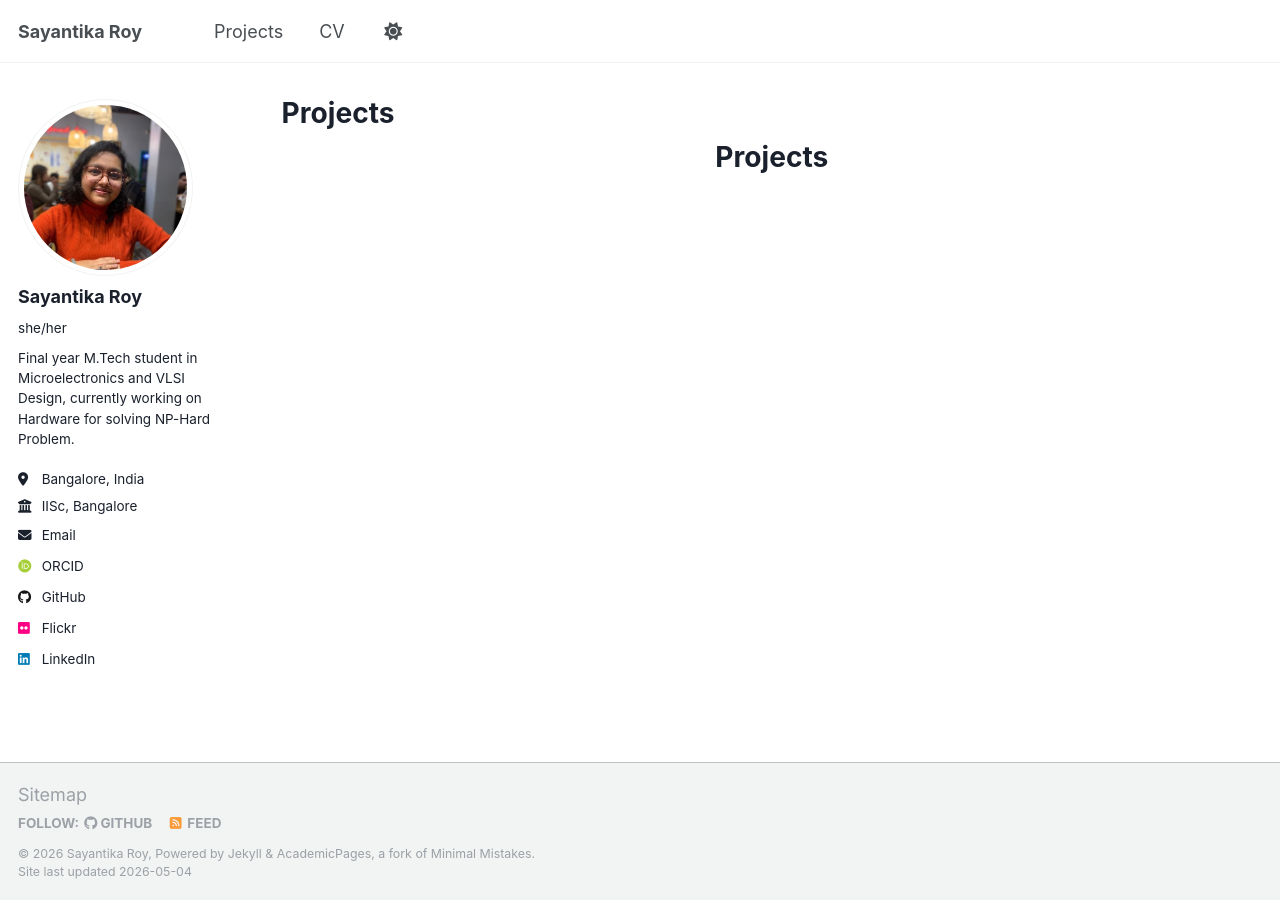
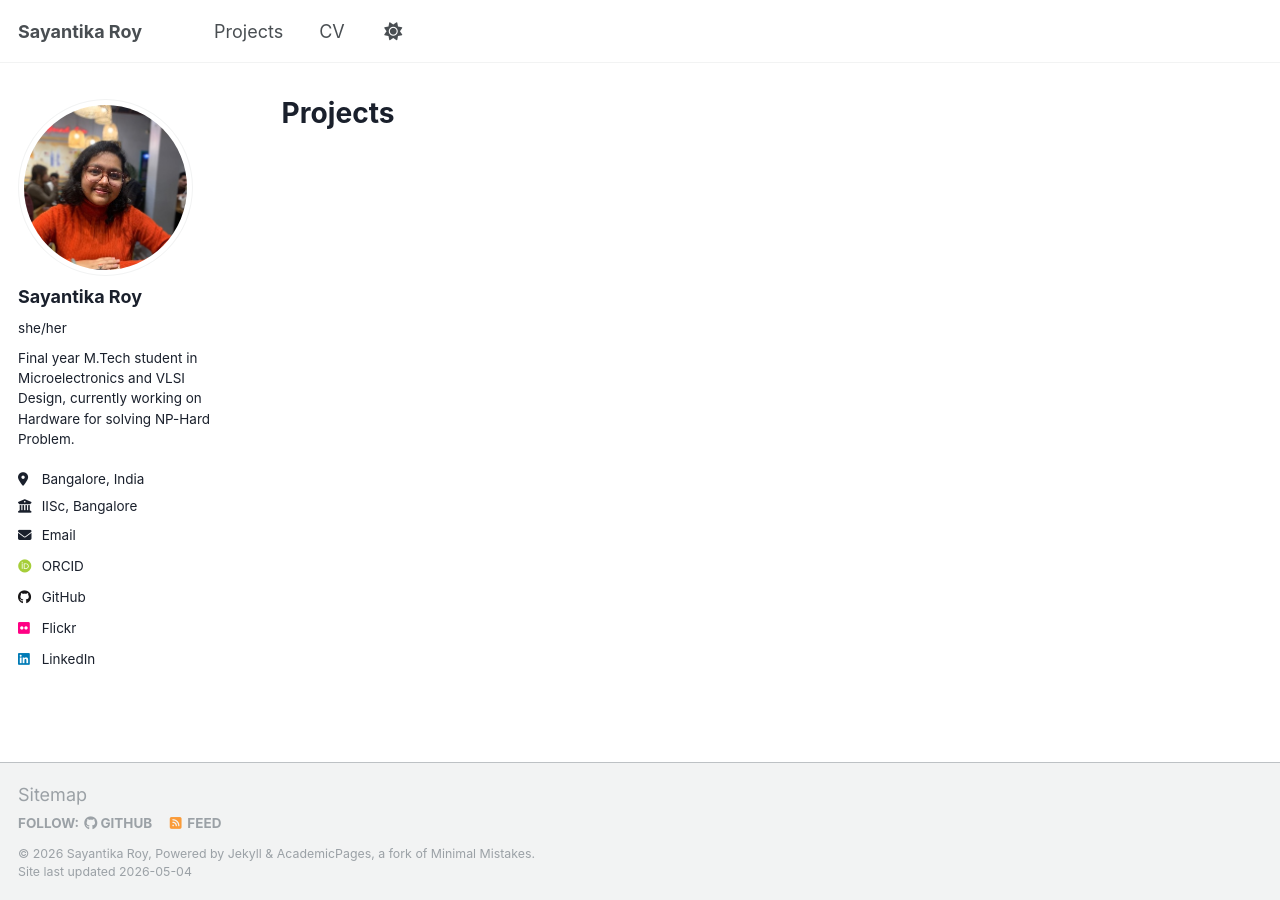
Before and after one commit to sayo-134/sayantika-roy.github.io, a Jekyll site: the page built from _pages/projects.html, in a window 1280 px wide. Built offline with Jekyll 4.4.1, drawn with Linux system fonts in a browser that asks for light colours; some web fonts are replaced.

Commit message:
deleted extra heading

```diff
--- a/_pages/projects.html
+++ b/_pages/projects.html
@@ -3,8 +3,6 @@ layout: archive
 title: "Projects"
 permalink: /projects/
 author_profile: true
-redirect_from:
-    /projects/
 ---
 
 {% include base_path %}
@@ -131,10 +129,10 @@ html, body {
 
 <button class="toggle-btn" onclick="toggleTheme()">Toggle Theme</button>
 
-<div id="project-list">
+<!-- <div id="project-list">
     <h1 style="text-align:center;">Projects</h1>
     <div class="project-grid" id="project-grid"></div>
-</div>
+</div> -->
 
 <div id="project-detail" class="project-detail">
     <button class="btn" onclick="goBack()">← Back</button>
```
